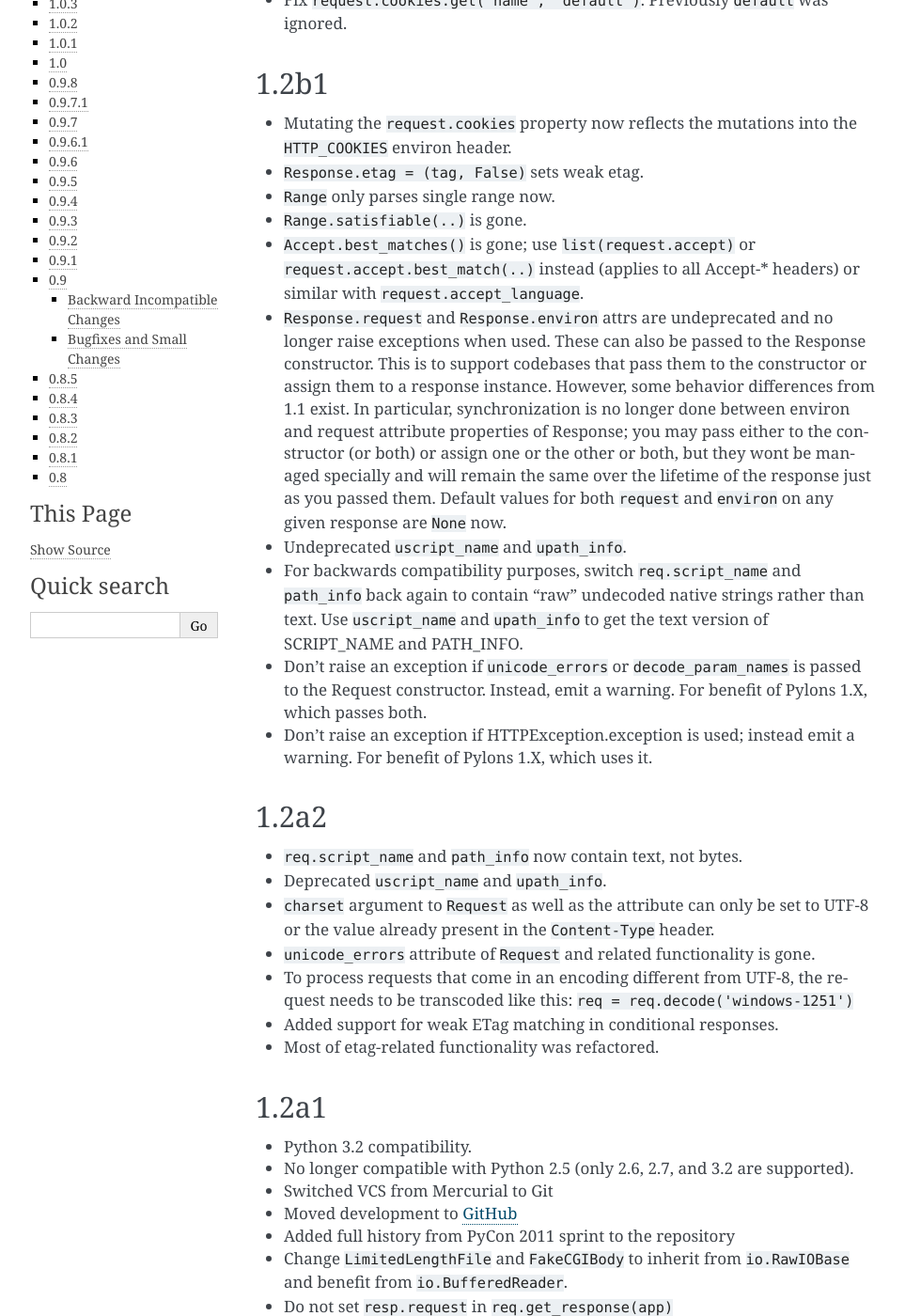
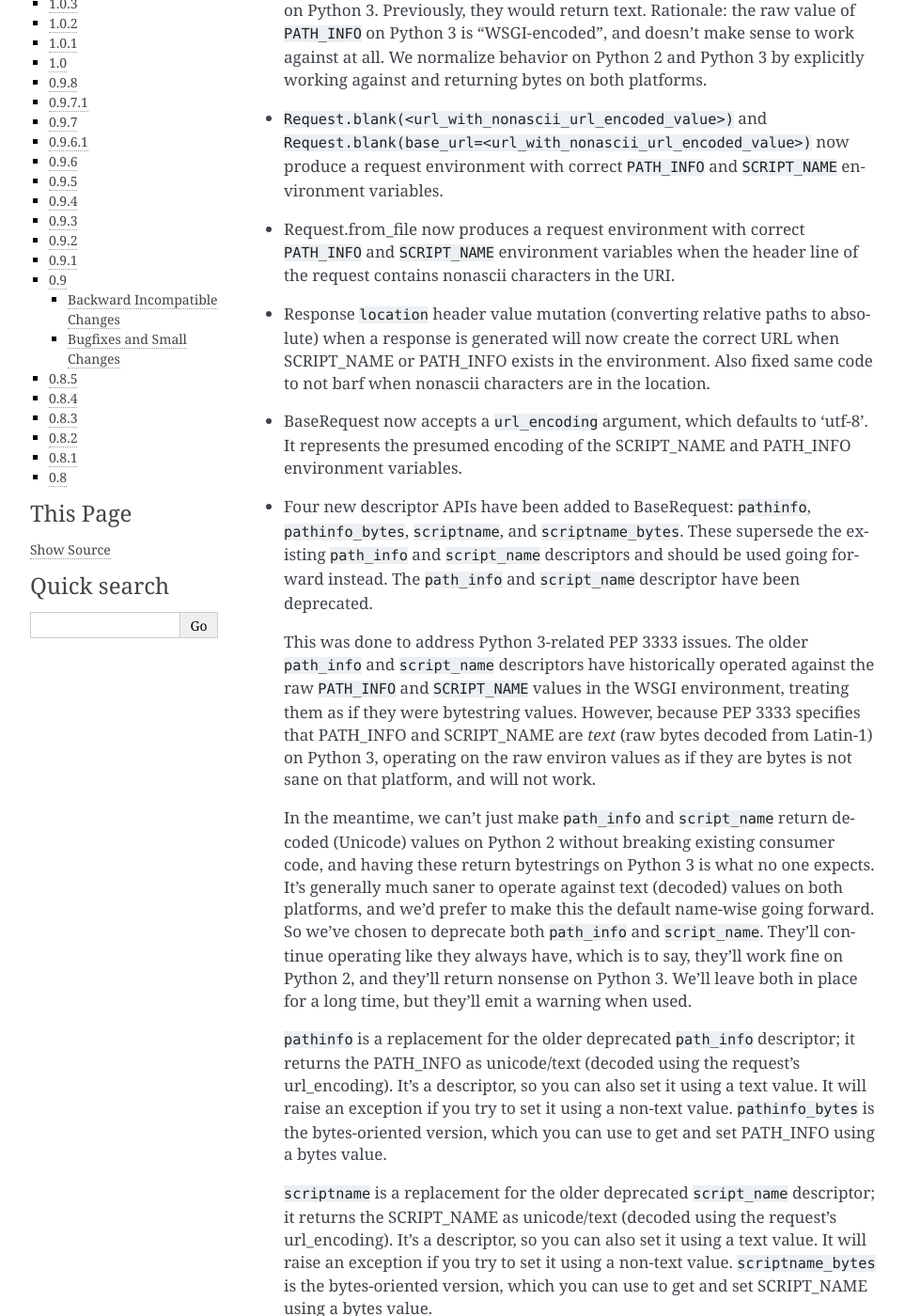
Before and after one commit to Pylons/webob, a Sphinx documentation site: the page built from docs/news.txt, in a window 1280 px wide and 1400 px high, scrolled down 437 px. Shown: the whole window at 94% size, without its empty margins (148-1111 px from the left). Built offline with Sphinx 7.4.7, drawn with Linux system fonts in a browser that asks for light colours; some of the changed text lies outside the part shown.

```diff
--- a/docs/news.txt
+++ b/docs/news.txt
@@ -14,6 +14,75 @@ Next release
   bug on py3 (use explicit floor division).
 
 * Removed (non-API) ``webob.descriptors.upath_property``.
+
+* ``request.path_info_pop`` and ``request.path_info_peek`` now return
+  bytestrings on Python 3.  Previously, they would return text.  Rationale:
+  the raw value of ``PATH_INFO`` on Python 3 is "WSGI-encoded", and doesn't
+  make sense to work against at all.  We normalize behavior on Python 2 and
+  Python 3 by explicitly working against and returning bytes on both
+  platforms.
+
+* ``Request.blank(<url_with_nonascii_url_encoded_value>)`` and
+  ``Request.blank(base_url=<url_with_nonascii_url_encoded_value>)`` now
+  produce a request environment with correct ``PATH_INFO`` and
+  ``SCRIPT_NAME`` environment variables.
+
+* Request.from_file now produces a request environment with correct
+  ``PATH_INFO`` and ``SCRIPT_NAME`` environment variables when the header
+  line of the request contains nonascii characters in the URI.
+
+* Response ``location`` header value mutation (converting relative paths to
+  absolute) when a response is generated will now create the correct URL when
+  SCRIPT_NAME or PATH_INFO exists in the environment.  Also fixed same code
+  to not barf when nonascii characters are in the location.
+
+* BaseRequest now accepts a ``url_encoding`` argument, which defaults to
+  'utf-8'.  It represents the presumed encoding of the SCRIPT_NAME and
+  PATH_INFO environment variables.
+
+* Four new descriptor APIs have been added to BaseRequest: ``pathinfo``,
+  ``pathinfo_bytes``, ``scriptname``, and ``scriptname_bytes``.  These
+  supersede the existing ``path_info`` and ``script_name`` descriptors and
+  should be used going forward instead. The ``path_info`` and ``script_name``
+  descriptor have been deprecated.
+
+  This was done to address Python 3-related PEP 3333 issues.  The older
+  ``path_info`` and ``script_name`` descriptors have historically operated
+  against the raw ``PATH_INFO`` and ``SCRIPT_NAME`` values in the WSGI
+  environment, treating them as if they were bytestring values.  However,
+  because PEP 3333 specifies that PATH_INFO and SCRIPT_NAME are *text* (raw
+  bytes decoded from Latin-1) on Python 3, operating on the raw environ
+  values as if they are bytes is not sane on that platform, and will not
+  work.
+
+  In the meantime, we can't just make ``path_info`` and ``script_name``
+  return decoded (Unicode) values on Python 2 without breaking existing
+  consumer code, and having these return bytestrings on Python 3 is what no
+  one expects.  It's generally much saner to operate against text (decoded)
+  values on both platforms, and we'd prefer to make this the default
+  name-wise going forward. So we've chosen to deprecate both ``path_info``
+  and ``script_name``.  They'll continue operating like they always have,
+  which is to say, they'll work fine on Python 2, and they'll return nonsense
+  on Python 3.  We'll leave both in place for a long time, but they'll emit a
+  warning when used.
+
+  ``pathinfo`` is a replacement for the older deprecated ``path_info``
+  descriptor; it returns the PATH_INFO as unicode/text (decoded using the
+  request's url_encoding).  It's a descriptor, so you can also set it using a
+  text value.  It will raise an exception if you try to set it using a
+  non-text value.  ``pathinfo_bytes`` is the bytes-oriented version, which
+  you can use to get and set PATH_INFO using a bytes value.
+
+  ``scriptname`` is a replacement for the older deprecated ``script_name``
+  descriptor; it returns the SCRIPT_NAME as unicode/text (decoded using the
+  request's url_encoding).  It's a descriptor, so you can also set it using a
+  text value.  It will raise an exception if you try to set it using a
+  non-text value.  ``scriptname_bytes`` is the bytes-oriented version, which
+  you can use to get and set SCRIPT_NAME using a bytes value.
+
+  The pre-existing ``upath_info`` descriptor is now aliased to the new
+  ``pathinfo`` descriptor.  The pre-existing ``uscript_name`` descriptor is
+  now aliased to the new ``scriptname`` descriptor.
 
 1.2b2
 ------
```
Also changed, not shown: 5 other files.
